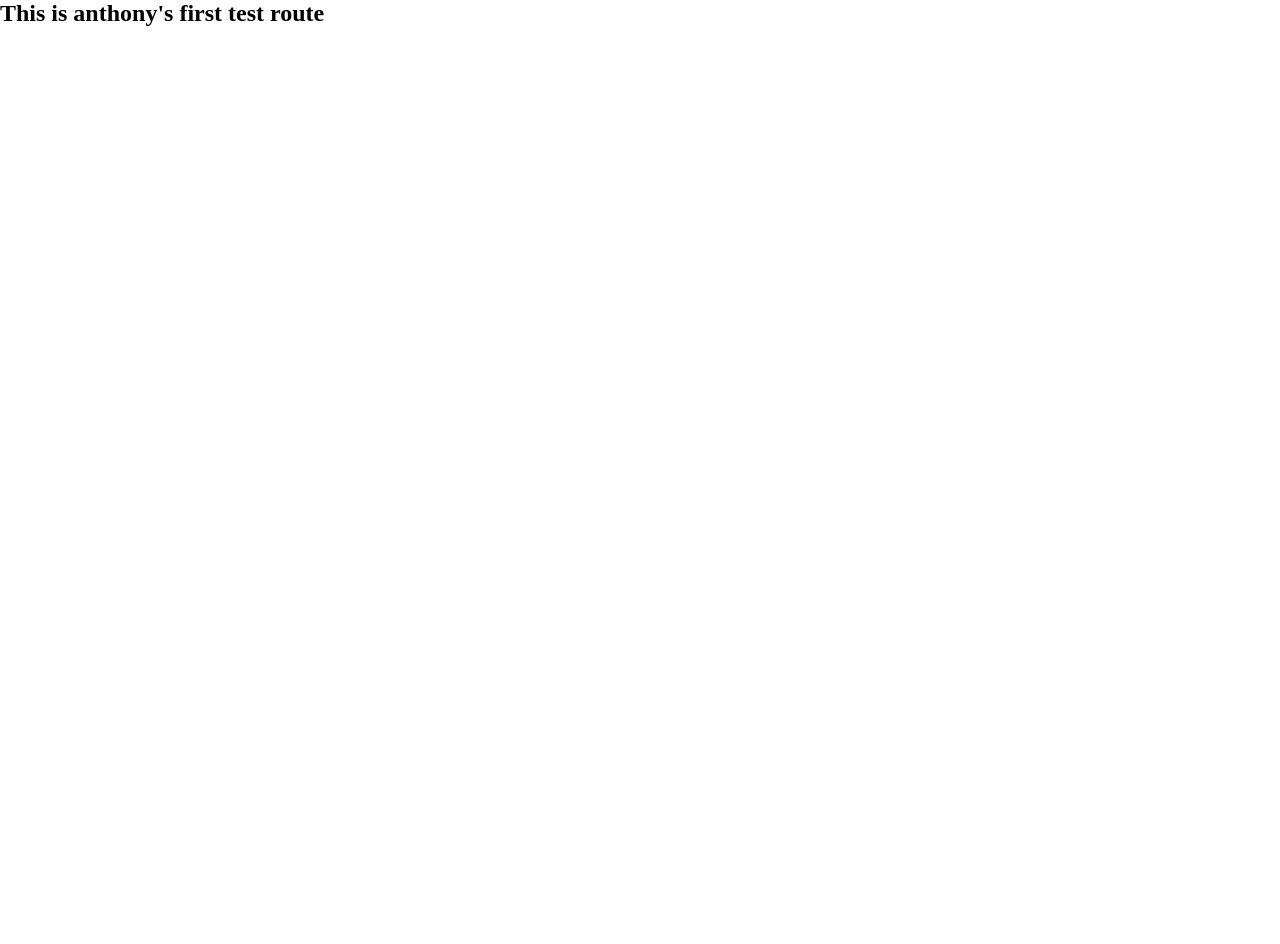
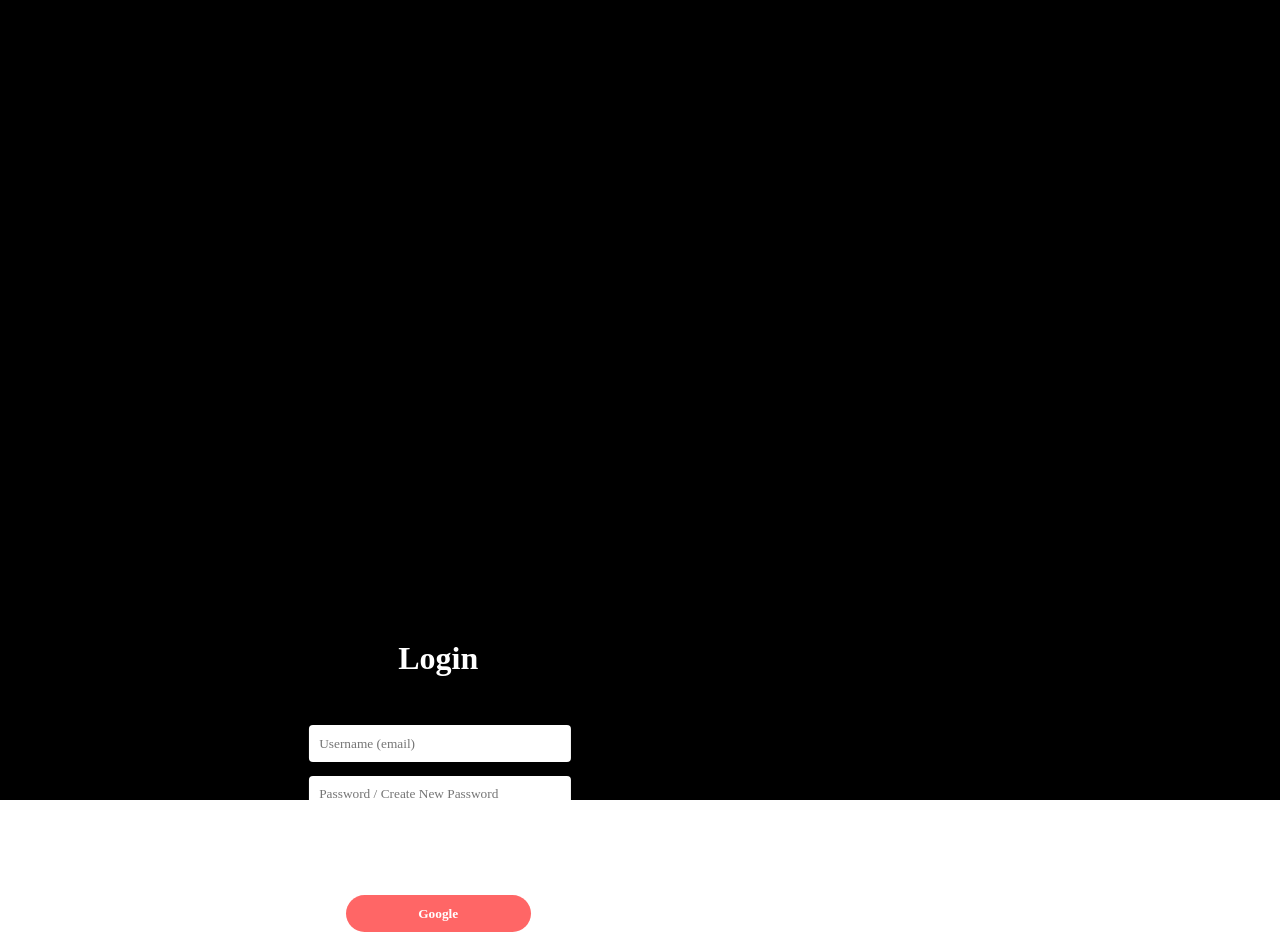
Before and after one commit to reactsquad2020/Dap-Daily-Architecture-React-App, a React (Create React App) app: page /login in a window 1280 px wide. Shown: the top 944 px of the page. Before the commit the page ends 800 px from the top, so only its background shows below. Built offline with nearby package versions, Linux system fonts and the light colour scheme.

Commit message:
Created first-page and newsfeed page.

```diff
--- a/src/App.js
+++ b/src/App.js
@@ -4,13 +4,107 @@ import './App.css';
 
 function App() {
   return (
-    <div className="App">
-      <header className="App-header">
-        <img src={logo} className="App-logo" alt="logo" />
-        <p>
-        This is where the GET request goes. The main newsfeed page. Posts display here.
-        </p>
-      </header>
+    <div className="app">
+<div className="newsfeed-page">
+  <div className="gradient" />
+  <div className="fixedtop">
+    <div className="nav-top">
+      <div className="update-profile">
+        <i className="far fa-edit" />
+      </div>
+      <div className="heading">
+        <div className="d">
+          D<div className="daily">aily</div>
+        </div>
+        <div className="a">
+          A<div className="architecture">rchitecture</div>
+        </div>
+        <div className="p">
+          P<div className="post">ost</div>
+        </div>
+      </div>
+    </div>
+    <div className="main-profilepic">
+      <img src="asset\profile1.jpg" alt />
+      <div className="email-updates">
+        sarah2020@gmail.com
+        <div className="profile-edit"></div>
+      </div>
+    </div>
+    <div className="fixed-profile">
+      <div className="tab1tab2">
+        <div className="first-backgroundimg"></div>
+      </div>
+    </div>
+  </div>
+  <div className="post-container">
+    <div className="posts">
+      <div className="post-group">
+        <div className="breakline" />
+        <div className="profile-title-location">
+          <div className="post-profilepic">
+            <img src="asset\profile1.jpg" alt />
+          </div>
+          <div className="title-of-photo">Twin Tower</div>
+          <div className="location">
+            <div className="location-thumbtack">
+              <i className="fas fa-thumbtack" />
+            </div>
+            New York City, USA
+          </div>
+        </div>
+        <div className="posted-image">
+          <img src="asset\Pattern.jpg" alt />
+        </div>
+        <div className="edit-like-fav">
+          <div className="left">
+            <i className="fas fa-edit" />
+            <i className="fas fa-heart" />
+            <i className="fas fa-star" />
+          </div>
+          <div className="right">
+            <i className="fas fa-trash" />
+          </div>
+        </div>
+        <div className="comment comment1">
+          <img src="asset\profile3.jpg" alt />
+          <div className="user-comment1">Wow! Nice view of the building.</div>
+        </div>
+        <div className="comment comment2">
+          <img src="asset\profile3.jpg" alt />
+          <div className="user-comment2">What time did you take the photo?</div>
+        </div>
+        <div className="comment comment3">
+          <img src="asset\profile1.jpg" alt />
+          <form action className="comment-form">
+            <input
+              type="text"
+              id="comment-input"
+              placeholder="Add a comment ..."
+            />
+            <button type="submit" id="comment-post">
+              Post
+            </button>
+          </form>
+        </div>
+        <div className="bottom-breakline" />
+        <div className="footer">
+          <div className="footer-gradient" />
+          <div className="tab1">
+            <i className="fas fa-building" />
+          </div>
+          <div className="tab2">
+            <i className="fas fa-plus" />
+          </div>
+          <div className="tab3">
+            <i className="fas fa-star" />
+          </div>
+        </div>
+      </div>
+    </div>
+  </div>
+</div>
+
     </div>
   );
 }
--- a/src/components/Login.js
+++ b/src/components/Login.js
@@ -5,9 +5,44 @@ import React from 'react';
 class LoginComp extends React.Component {
   render() {
     return (
-      <div>
-       <h2>This is anthony's first test route</h2>
-      </div>
+<div className="login login-page">
+  <div className="first-backgroundimg"></div>
+  <div className="blackbackground"></div>
+  <div className="container-login">
+    <div className="loginBox">
+      <h2>Login</h2>
+      <form action className="login-input">
+        <div className="form-group">
+          <input
+            type="email"
+            className="form-input"
+            name="username-input"
+            id="username-input"
+            placeholder="Username (email)"
+          />
+        </div>
+        <div className="form-group">
+          <input
+            type="password"
+            className="form-input"
+            name="password-input"
+            id="password-input"
+            placeholder="Password / Create New Password"
+          />
+        </div>
+        <div className="signupwith">Don't have an account? Sign up with</div>
+        <div className="buttons">
+          <button type="button" className="btn btn-google">
+            Google
+          </button>
+          <button type="button" className="btn btn-done">
+            Done
+          </button>
+        </div>
+      </form>
+    </div>
+  </div>
+</div>
     )
   }
 }
```
